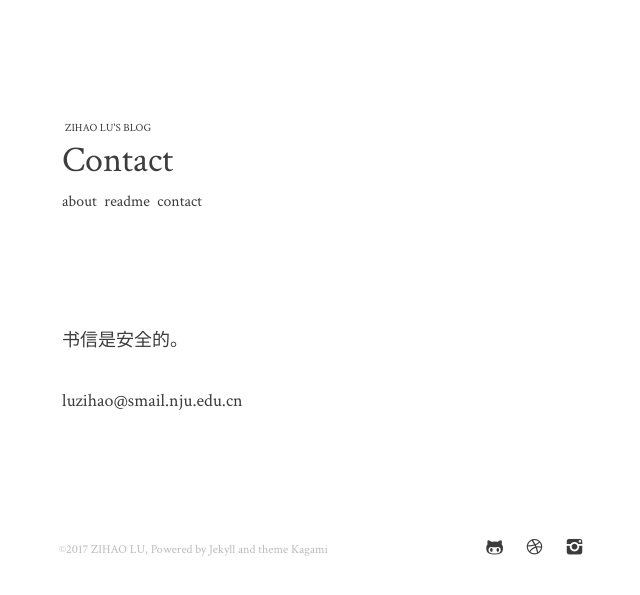
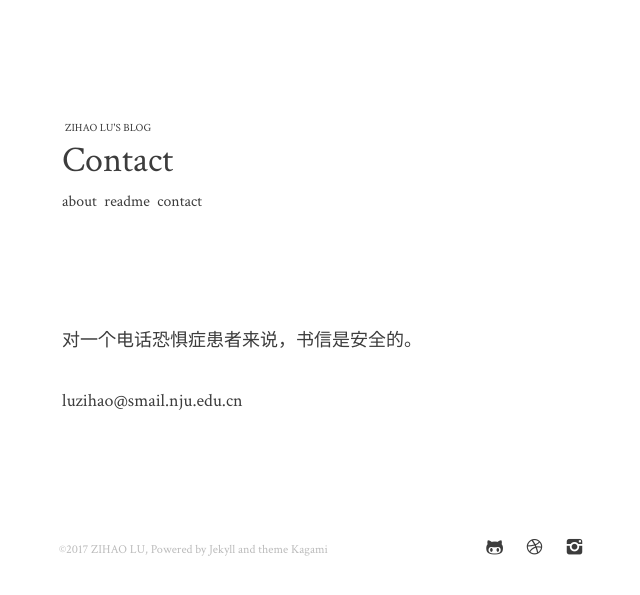
Before and after one commit to ZihaoLu/Shi-Heng, a Jekyll site: the page built from contact.md, in a window 1280 px wide. Shown: the top 595 px of the page, without its empty margins (318-958 px from the left). Built offline with Jekyll 4.4.1, drawn with Linux system fonts in a browser that asks for light colours.

Commit message:
Change contact information

```diff
--- a/contact.md
+++ b/contact.md
@@ -4,6 +4,6 @@ title: Contact
 position: 100
 ---
 
-书信是安全的。
+对一个电话恐惧症患者来说，书信是安全的。
 
 luzihao@smail.nju.edu.cn
```
